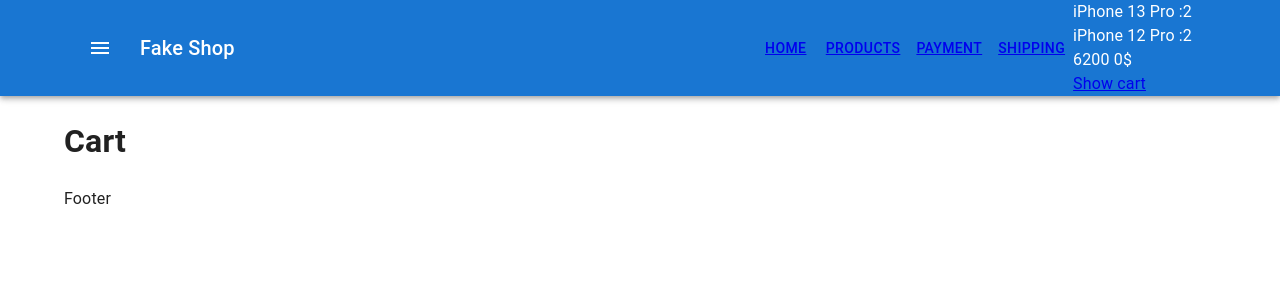
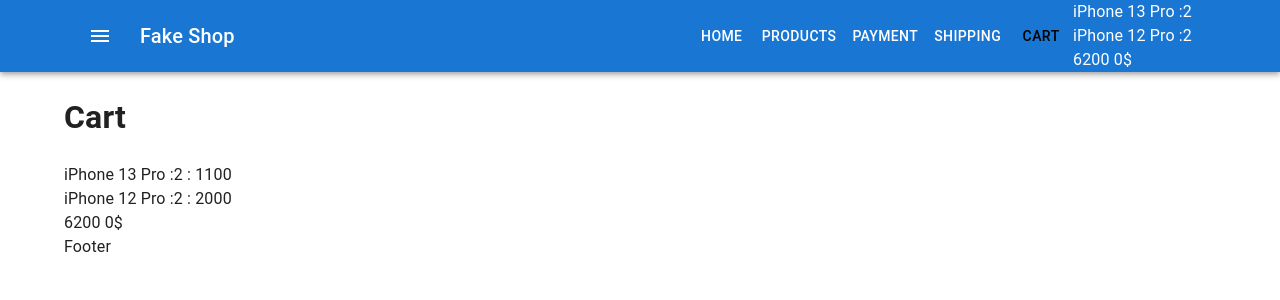
Before and after one commit to OleksaMykhalevich/react_shop_project, a React (Create React App) app: page /cart in a window 1280 px wide. Shown: the top 300 px of the page. Built offline with nearby package versions, Linux system fonts and the light colour scheme.

Commit message:
add info to Cart Page

```diff
--- a/src/components/Cart/CartHeader.js
+++ b/src/components/Cart/CartHeader.js
@@ -1,7 +1,6 @@
 import React, { useState } from 'react'
 import { keys } from 'lodash'
 import { productsArray } from 'components/products/productsArray'
-import { Link } from 'react-router-dom'
 
 const productsObject = productsArray.reduce(
     (obj, product) => ({
@@ -32,7 +31,6 @@
                 }, 0)}{' '}
                 0$
             </div>
-            <Link to="/cart">Show cart</Link>
         </div>
     )
 }
--- a/src/components/Menu/Menu.js
+++ b/src/components/Menu/Menu.js
@@ -2,7 +2,7 @@
 import { Button } from '@mui/material'
 import { Link, NavLink } from 'react-router-dom'
 
-const setNavLinkClass = ({ isActive }) => (isActive ? 'nav-link' : '')
+const setNavLinkClass = ({ isActive }) => (isActive ? 'nav-link' : 'menu-link')
 export const Menu = () => {
     return (
         <>
@@ -12,13 +12,24 @@
                 </NavLink>
             </Button>
             <Button color="inherit">
-                <NavLink to="/products">Products</NavLink>
+                <NavLink className={setNavLinkClass} to="/products">
+                    Products
+                </NavLink>
             </Button>
             <Button color="inherit">
-                <NavLink to="/payment">Payment</NavLink>
+                <NavLink className={setNavLinkClass} to="/payment">
+                    Payment
+                </NavLink>
             </Button>
             <Button color="inherit">
-                <NavLink to="/shipping">Shipping</NavLink>
+                <NavLink className={setNavLinkClass} to="/shipping">
+                    Shipping
+                </NavLink>
+            </Button>
+            <Button color="inherit">
+                <NavLink className={setNavLinkClass} to="/cart">
+                    Cart
+                </NavLink>
             </Button>
         </>
     )
--- a/src/components/Products/ProductsListItem.css
+++ b/src/components/Products/ProductsListItem.css
@@ -33,4 +33,10 @@
 }
 .nav-link{
    color: black;
+   text-decoration: none;
 }
+
+.menu-link{
+   color:white;
+   text-decoration: none;
+}
--- a/src/containers/App/App.js
+++ b/src/containers/App/App.js
@@ -22,7 +22,10 @@
         <>
             <CssBaseline />
             <Header productsInCart={productsInCart} />
-            <Main addProductToCart={addProductToCart} />
+            <Main
+                productsInCart={productsInCart}
+                addProductToCart={addProductToCart}
+            />
             <Footer />
         </>
     )
--- a/src/containers/Main/Main.js
+++ b/src/containers/Main/Main.js
@@ -6,7 +6,7 @@
 import { PaymentPage } from 'pages/PaymentPage/PaymentPage'
 import { ShippingPage } from 'pages/ShippingPage/ShippingPage'
 
-export const Main = ({ addProductToCart }) => {
+export const Main = ({ addProductToCart, productsInCart }) => {
     return (
         <>
             <Container>
@@ -23,7 +23,10 @@
                             <ProductList addProductToCart={addProductToCart} />
                         }
                     />
-                    <Route path="cart" element={<CartPage />} />
+                    <Route
+                        path="cart"
+                        element={<CartPage productsInCart={productsInCart} />}
+                    />
                     <Route path="payment" element={<PaymentPage />} />
                     <Route path="shipping" element={<ShippingPage />} />
                 </Routes>
--- a/src/pages/CartPage/CartPage.js
+++ b/src/pages/CartPage/CartPage.js
@@ -1,5 +1,38 @@
 import React from 'react'
+import { keys } from 'lodash'
+import { productsArray } from 'components/products/productsArray'
 
-export const CartPage = () => {
-    return <h1>Cart</h1>
+const productsObject = productsArray.reduce(
+    (obj, product) => ({
+        ...obj,
+        [product.id]: product,
+    }),
+    {}
+)
+
+export const CartPage = ({ productsInCart }) => {
+    return (
+        <>
+            <h1>Cart</h1>
+            <div>
+                {keys(productsInCart).map((productId) => (
+                    <div key={productId}>
+                        {productsObject[productId].name} :
+                        {productsInCart[productId]} :{' '}
+                        {productsObject[productId].price}
+                    </div>
+                ))}
+                <div>
+                    {keys(productsInCart).reduce((total, productId) => {
+                        return (
+                            total +
+                            productsObject[productId].price *
+                                productsInCart[productId]
+                        )
+                    }, 0)}{' '}
+                    0$
+                </div>
+            </div>
+        </>
+    )
 }
```
